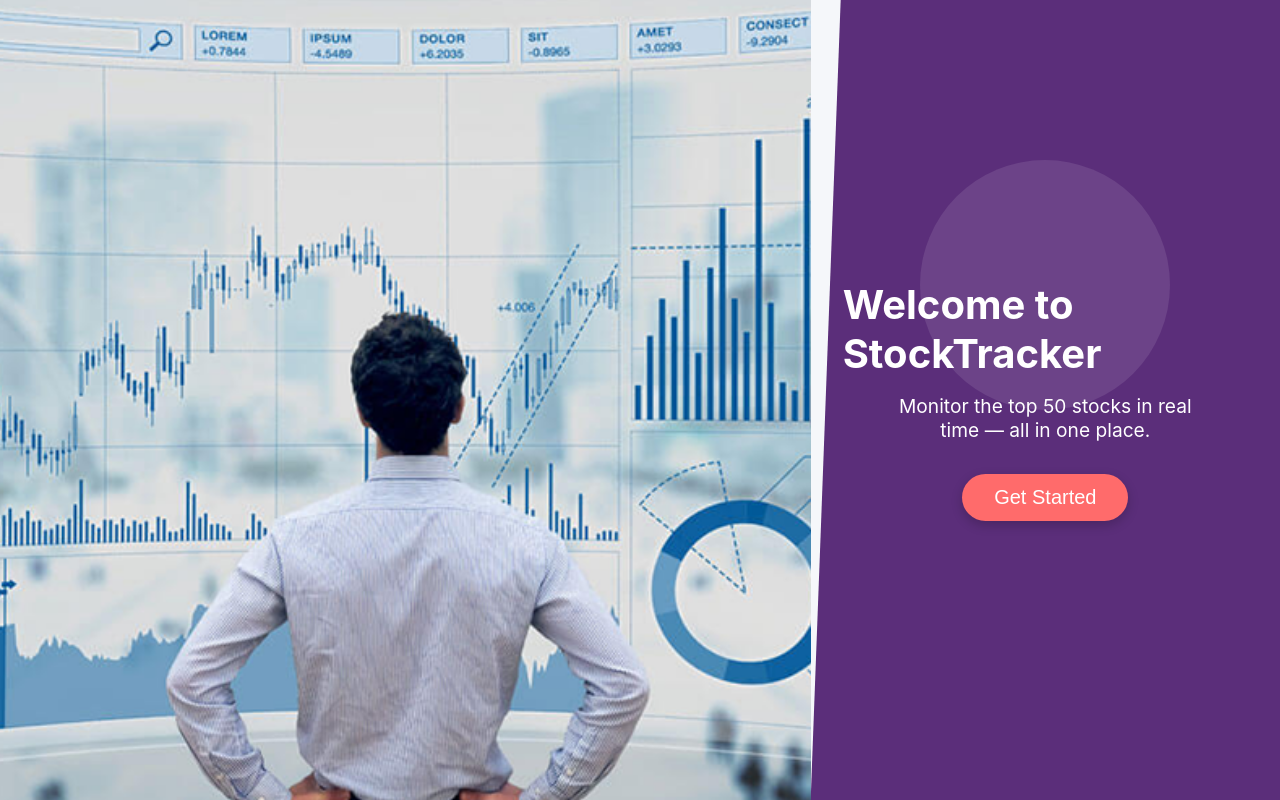
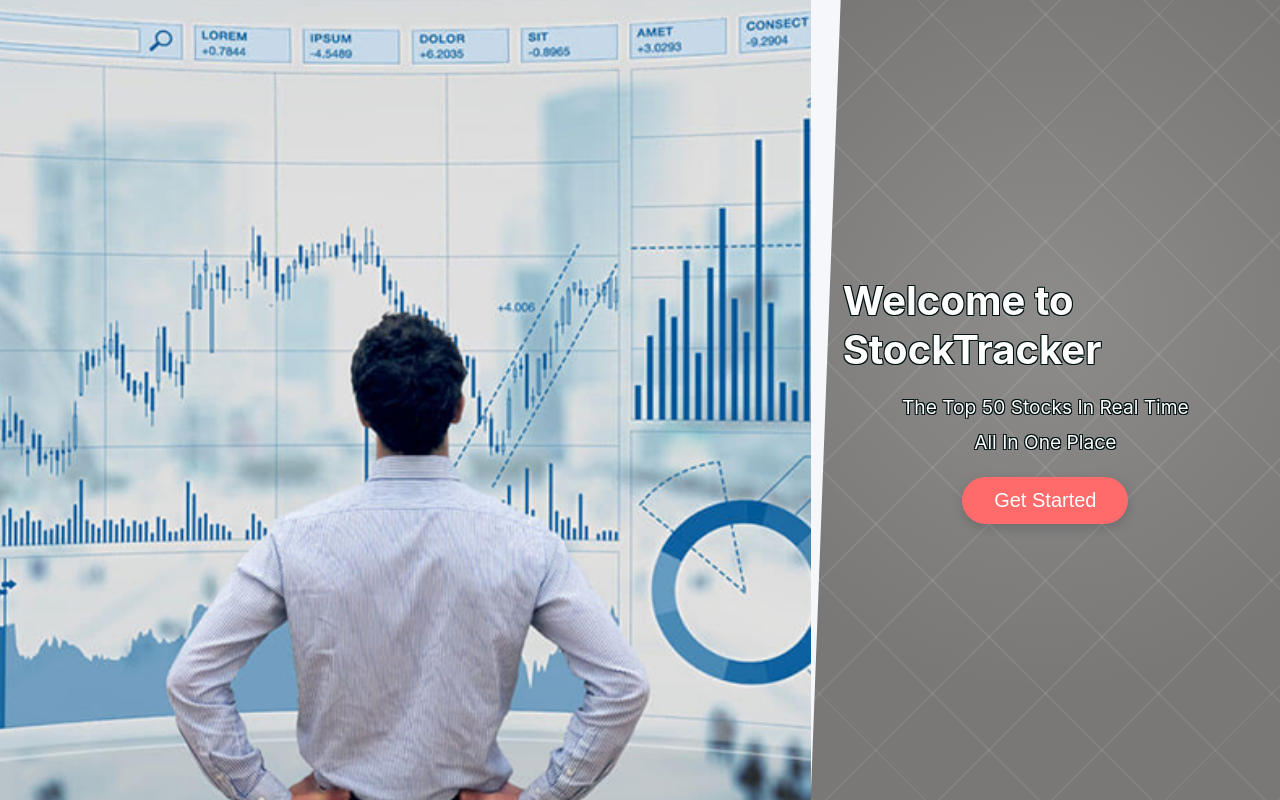
Before and after one commit to ShantnuKaushal/ApexStox, a React (Vite) app: page / in a window 1280 px wide. Built offline with nearby package versions, Linux system fonts and the light colour scheme; no server answers.

Commit message:
styling done

```diff
--- a/src/components/StockDetail.jsx
+++ b/src/components/StockDetail.jsx
@@ -4,13 +4,14 @@ export default function StockDetail({ data }) {
   if (!data) return <div>Select a stock to see details.</div>;
   return (
     <div className="stock-detail">
-      <h2>{data.name} ({data.symbol})</h2>
-      <p>Price: {data.current.toFixed(2)}</p>
-      <p>Change: {data.changePct}%</p>
-      <p>High: {data.high}</p>
-      <p>Low: {data.low}</p>
-      <p>Open: {data.open}</p>
-      <p>Prev Close: {data.prevClose}</p>
+      <h2>{data.name}</h2>
+      <div className="stock-detail__symbol">{data.symbol}</div>
+      <p><b>Price:</b> {data.current.toFixed(2)}</p>
+      <p><b>Change:</b> {data.changePct}%</p>
+      <p><b>High:</b> {data.high}</p>
+      <p><b>Low:</b> {data.low}</p>
+      <p><b>Open:</b> {data.open}</p>
+      <p><b>Prev Close:</b> {data.prevClose}</p>
     </div>
   );
 }
--- a/src/components/StockList.jsx
+++ b/src/components/StockList.jsx
@@ -1,3 +1,4 @@
+// src/components/StockList.jsx
 import React from 'react';
 
 export default function StockList({
@@ -9,18 +10,30 @@ export default function StockList({
 }) {
   return (
     <ul className="stock-list">
-      {stocks.map(s => (
+      {stocks.map(s => {
+        const pct = parseFloat(s.changePct);
+        const changeClass =
+          pct >= 0
+            ? 'stock-list__change--positive'
+            : 'stock-list__change--negative';
+
+        return (
           <li
             key={s.symbol}
             className={[
               'stock-list__item',
               tracked.has(s.symbol) && 'stock-list__item--tracked',
               s.symbol === selected && 'stock-list__item--selected'
-          ].filter(Boolean).join(' ')}
+            ]
+              .filter(Boolean)
+              .join(' ')}
             onClick={() => onSelect(s.symbol)}
           >
             <div>
-            <strong>{s.symbol}</strong> {s.current.toFixed(2)} ({s.changePct}%)
+              <strong>{s.symbol}</strong> {s.current.toFixed(2)}
+              <span className={`stock-list__change ${changeClass}`}>
+                ({s.changePct}%)
+              </span>
             </div>
             <button
               className="stock-list__toggle"
@@ -32,7 +45,8 @@ export default function StockList({
               {tracked.has(s.symbol) ? '×' : '+'}
             </button>
           </li>
-      ))}
+        );
+      })}
     </ul>
   );
 }
--- a/src/pages/LandingPage.jsx
+++ b/src/pages/LandingPage.jsx
@@ -22,7 +22,7 @@ export default function LandingPage() {
       <div className="landing__cta">
         <h1 className="landing__title">Welcome to StockTracker</h1>
         <p className="landing__subtitle">
-          Monitor the top 50 stocks in real time — all in one place.
+          The Top 50 Stocks In Real Time  All In One Place
         </p>
         <button
           className="landing__button"
--- a/src/styles/dashboard.css
+++ b/src/styles/dashboard.css
@@ -1,20 +1,45 @@
+/* src/styles/dashboard.css */
+
 .dashboard {
   display: flex;
   height: 100vh;
+  background: #f5f7fa;
 }
 
 .dashboard__sidebar {
   width: 320px;
   padding: 1.5rem;
-  background: var(--card-bg);
+  background: #c5c3c3;
   border-right: 1px solid #e0e0e0;
   overflow-y: auto;
+  box-shadow: 2px 0 6px rgba(0, 0, 0, 0.05);
 }
 
 .dashboard__detail {
   flex: 1;
+  display: flex;
+  justify-content: center;
+  align-items: center;
   padding: 2rem;
-  background: var(--surface-light);
+  /* base grey */
+  background: #9c9c9d;
+  /* diamond-mesh overlay */
+  background-image:
+    repeating-linear-gradient(
+      45deg,
+      rgba(255, 255, 255, 0.08) 0,
+      rgba(255, 255, 255, 0.08) 2px,
+      transparent 2px,
+      transparent 80px
+    ),
+    repeating-linear-gradient(
+      -45deg,
+      rgba(255, 255, 255, 0.08) 0,
+      rgba(255, 255, 255, 0.08) 2px,
+      transparent 2px,
+      transparent 80px
+    );
+  background-blend-mode: overlay, overlay;
   overflow-y: auto;
 }
 
@@ -22,6 +47,6 @@
 .dashboard__error {
   width: 100%;
   text-align: center;
+  font-size: 1.5rem;
   margin-top: 3rem;
-  font-size: 1.5rem;
 }
--- a/src/styles/landing.css
+++ b/src/styles/landing.css
@@ -6,28 +6,19 @@
   overflow: hidden;
 }
 
-/* Carousel pane (2/3 width) with purple tint overlay */
+/* Carousel pane (2/3 width) */
 .landing__carousel {
   flex: 2;
   position: relative;
   overflow: hidden;
 }
 
-.landing__carousel::before {
-  content: '';
-  position: absolute;
-  top: 0; left: 0;
-  width: 100%; height: 100%;
-  pointer-events: none;
-  z-index: 1;
-}
-
-/* slide images stacked underneath the tint */
+/* fade‐in/out slides */
 .carousel {
-  width: 100%; height: 100%;
+  width: 100%;
+  height: 100%;
   position: relative;
 }
-
 .carousel__img {
   position: absolute;
   top: 0; left: 0;
@@ -36,46 +27,52 @@
   opacity: 0;
   transition: opacity 1s ease-in-out;
 }
-
 .carousel__img--visible {
   opacity: 1;
-  z-index: 0; /* behind the tint */
 }
 
-/* CTA pane (1/3 width) with deep purple background and slanted edge */
+/* CTA pane with mesh and slanted edge */
 .landing__cta {
   flex: 1;
   position: relative;
-  background: #5b2e7a;  /* deep purple */
-  /* carve out a 30px slanted left edge */
+  background: #797877;
   clip-path: polygon(30px 0, 100% 0, 100% 100%, 0 100%);
   display: flex;
   flex-direction: column;
   justify-content: center;
   align-items: center;
-  padding: 2rem;
+  padding: 3rem 2rem;
+
+  background-image:
+    repeating-linear-gradient(
+      45deg,
+      rgba(255,255,255,0.08) 0,
+      rgba(255,255,255,0.08) 2px,
+      transparent 2px,
+      transparent 80px
+    ),
+    repeating-linear-gradient(
+      -45deg,
+      rgba(255,255,255,0.08) 0,
+      rgba(255,255,255,0.08) 2px,
+      transparent 2px,
+      transparent 80px
+    ),
+    radial-gradient(circle at 50% 40%, rgba(255,255,255,0.15) 0%, transparent 70%);
+  background-blend-mode: overlay, overlay, normal;
 }
 
-/* soft white spotlight behind your text/button */
-.landing__cta::before {
-  content: '';
-  position: absolute;
-  width: 250px; height: 250px;
-  border-radius: 50%;
-  background: rgba(255, 255, 255, 0.1);
-  top: 20%; left: 50%;
-  transform: translateX(-50%);
-  pointer-events: none;
-  z-index: 0;
-}
-
-/* bring your actual content above both tint & spotlight */
+/* Title & subtitle get the black outline */
 .landing__title,
-.landing__subtitle,
-.landing__button {
+.landing__subtitle {
   position: relative;
   z-index: 1;
-  color: #ffffff; /* white text on purple */
+  color: #ffffff;
+  text-shadow:
+    -1px -1px 0 #011,
+     1px -1px 0 #011,
+    -1px  1px 0 #011,
+     1px  1px 0 #011;
 }
 
 .landing__title {
@@ -84,25 +81,31 @@
 }
 
 .landing__subtitle {
-  margin: 1rem 0 2rem;
+  margin: 1rem 0 3rem;    /* extra bottom space */
   font-size: 1.2rem;
+  line-height: 1.8;       /* more breathing room between lines */
   text-align: center;
   max-width: 300px;
 }
 
+/* Button loses its outline and keeps no text‐shadow */
 .landing__button {
-  background: #ff6b6b; /* your accent color */
+  position: relative;
+  z-index: 1;
+  background: #ff6b6b;
   color: #ffffff;
   font-size: 1.25rem;
   padding: 0.75rem 2rem;
   border: none;
   border-radius: 2rem;
-  box-shadow: 0 4px 12px rgba(0, 0, 0, 0.2);
+  box-shadow: 0 4px 12px rgba(0, 0, 0, 0.15);
   cursor: pointer;
   transition: transform 0.2s ease, box-shadow 0.2s ease;
+  text-shadow: none;      /* remove outline */
+  margin-top: -30px;
 }
 
 .landing__button:hover {
   transform: translateY(-3px);
-  box-shadow: 0 6px 16px rgba(0, 0, 0, 0.25);
+  box-shadow: 0 6px 16px rgba(0, 0, 0, 0.2);
 }
```
Also changed, not shown: src/styles/components.css (+74 -16 lines), 2 other files (tests, documents, lock files or other folders). Lines whose indentation alone changed are shown as unchanged.
